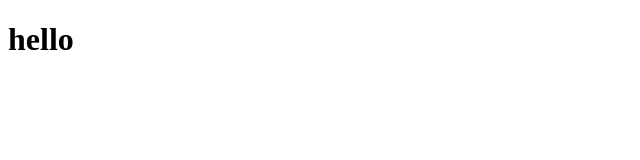
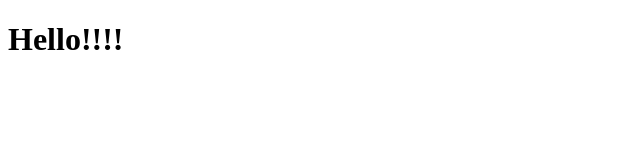
Before and after one commit to ericjnr08/Resume, a plain HTML site: page index.html in a window 1280 px wide. Shown: the whole page, without its empty margins (0-640 px from the left). Drawn offline with Linux system fonts and the light colour scheme.

Commit message:
Added Heading

```diff
--- a/index.html
+++ b/index.html
@@ -10,6 +10,6 @@
     <title>Document</title>
   </head>
   <body>
-    <h1>hello</h1>
+    <h1>Hello!!!!</h1>
   </body>
 </html>
```
